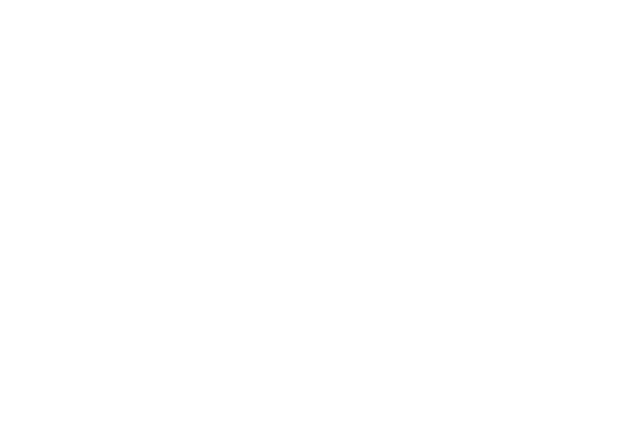
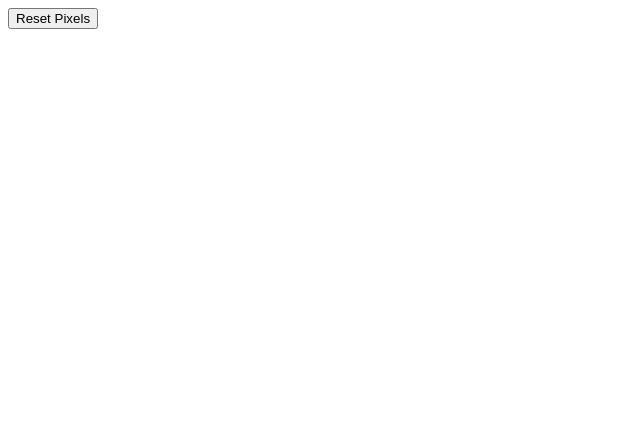
Before and after one commit to MattMiller1989/Etch-a-Sketch, a plain HTML site: page index.html in a window 1280 px wide. Shown: the whole page, without its empty margins (0-640 px from the left). Drawn offline with Linux system fonts and the light colour scheme.

Commit message:
Update index.html

```diff
--- a/index.html
+++ b/index.html
@@ -1,3 +1,4 @@
+
 <!DOCTYPE html>
 <title>Etch-a-Sketch</title>
 
@@ -24,3 +25,17 @@ body{
 /*.grid-square:hover{
     background-color: black;
 }*/
+
+
+</style>
+</head>
+<body>
+<div id="button-container">
+    <button onclick="resetPixels()">Reset Pixels</button>
+</div>
+<div id="grid-container">
+
+</div>
+
+</body>
+<script src="Etch-a-Sketch.js"></script>
```
